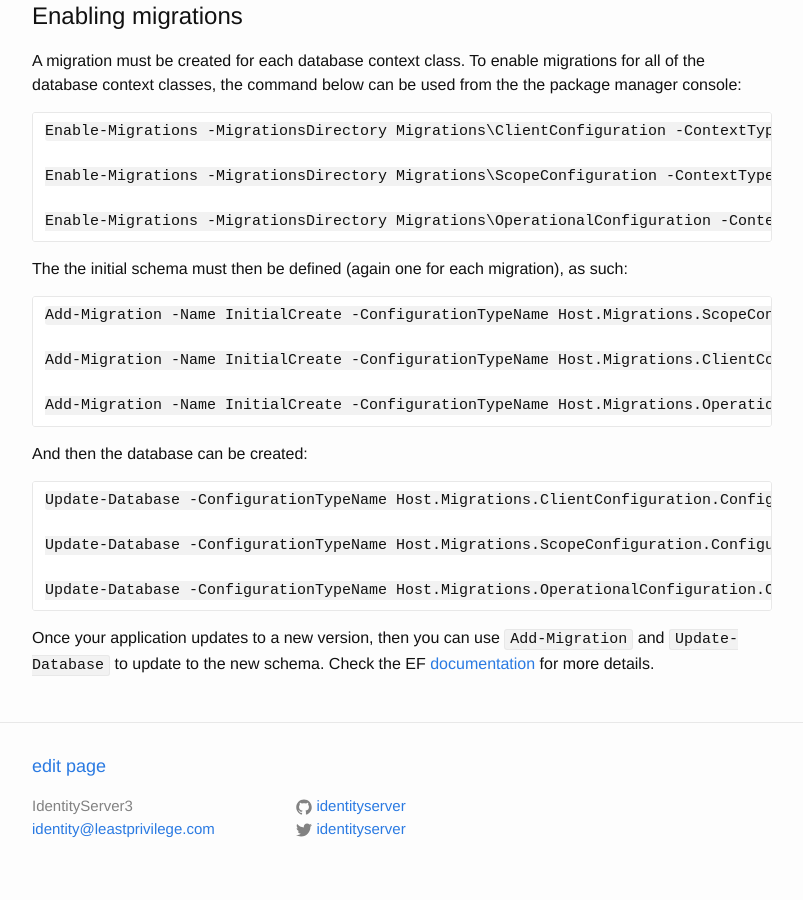
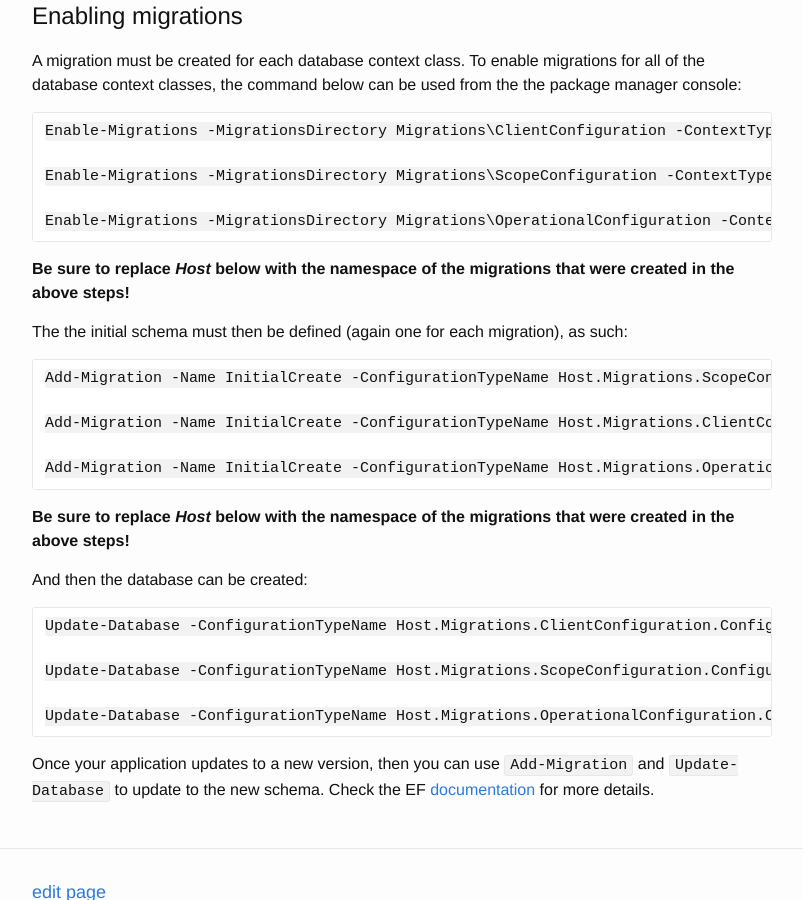
Before and after one commit to IdentityServer/Documentation, a Jekyll site: the page built from docs/ef/migrations.md, in a window 1280 px wide and 900 px high, scrolled down 555 px. Shown: the whole window, without its empty margins (238-1041 px from the left). Built offline with Jekyll 4.4.1, drawn with Linux system fonts in a browser that asks for light colours; Markdown is read by kramdown in place of the engine named in the settings.

Commit message:
Update migrations.md
Added Note to change hostname.

````diff
--- a/docs/ef/migrations.md
+++ b/docs/ef/migrations.md
@@ -29,6 +29,8 @@ Enable-Migrations -MigrationsDirectory Migrations\ScopeConfiguration -ContextTyp
 
 Enable-Migrations -MigrationsDirectory Migrations\OperationalConfiguration -ContextTypeName OperationalDbContext -ContextAssemblyName IdentityServer3.EntityFramework -ConnectionStringName IdSvr3Config
 ```
+**Be sure to replace *Host* below with the namespace of the migrations that were created in the above steps!**
+
 
 The the initial schema must then be defined (again one for each migration), as such:
 
@@ -40,8 +42,9 @@ Add-Migration -Name InitialCreate -ConfigurationTypeName Host.Migrations.ClientC
 Add-Migration -Name InitialCreate -ConfigurationTypeName Host.Migrations.OperationalConfiguration.Configuration -ConnectionStringName IdSvr3Config
 ```
 
+**Be sure to replace *Host* below with the namespace of the migrations that were created in the above steps!**
+
 And then the database can be created:
-
 ```
 Update-Database -ConfigurationTypeName Host.Migrations.ClientConfiguration.Configuration -ConnectionStringName IdSvr3Config
 
````
